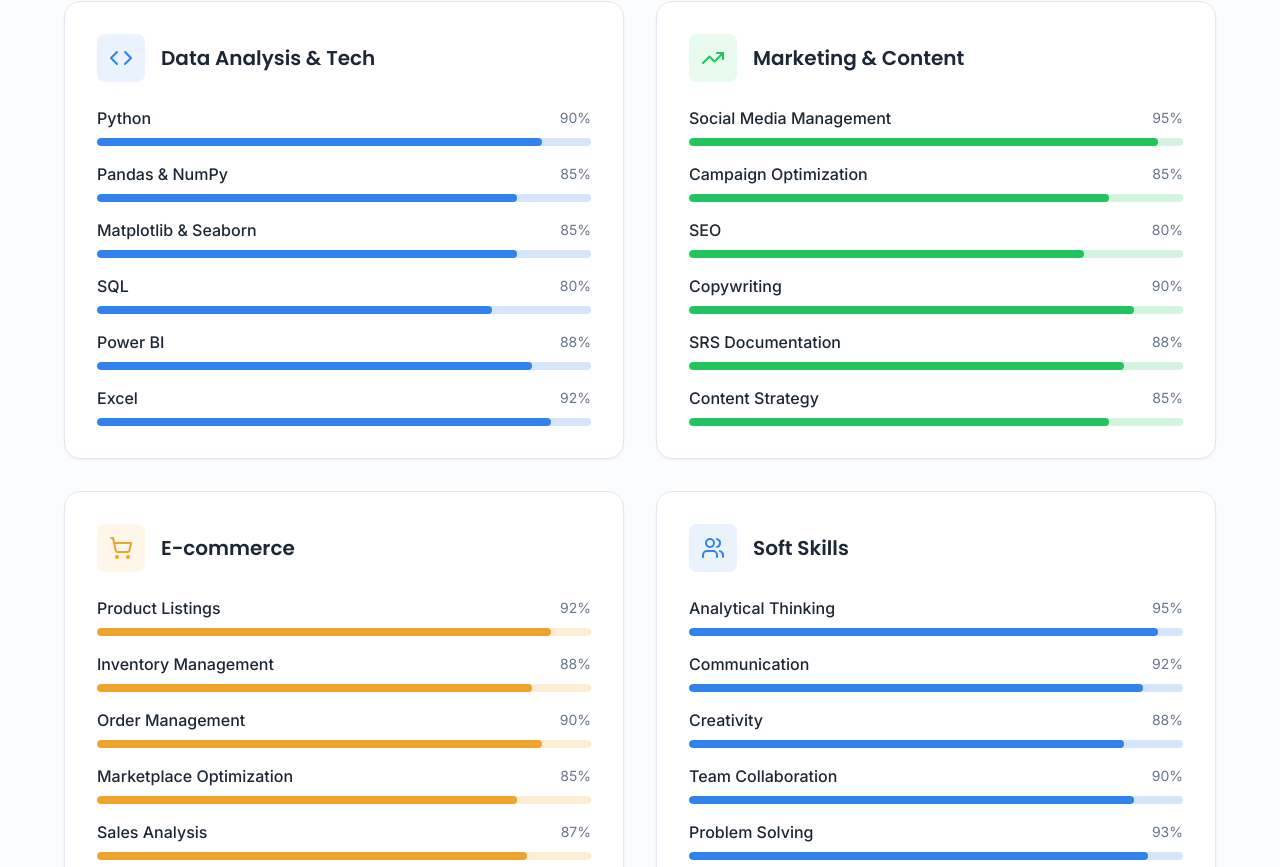
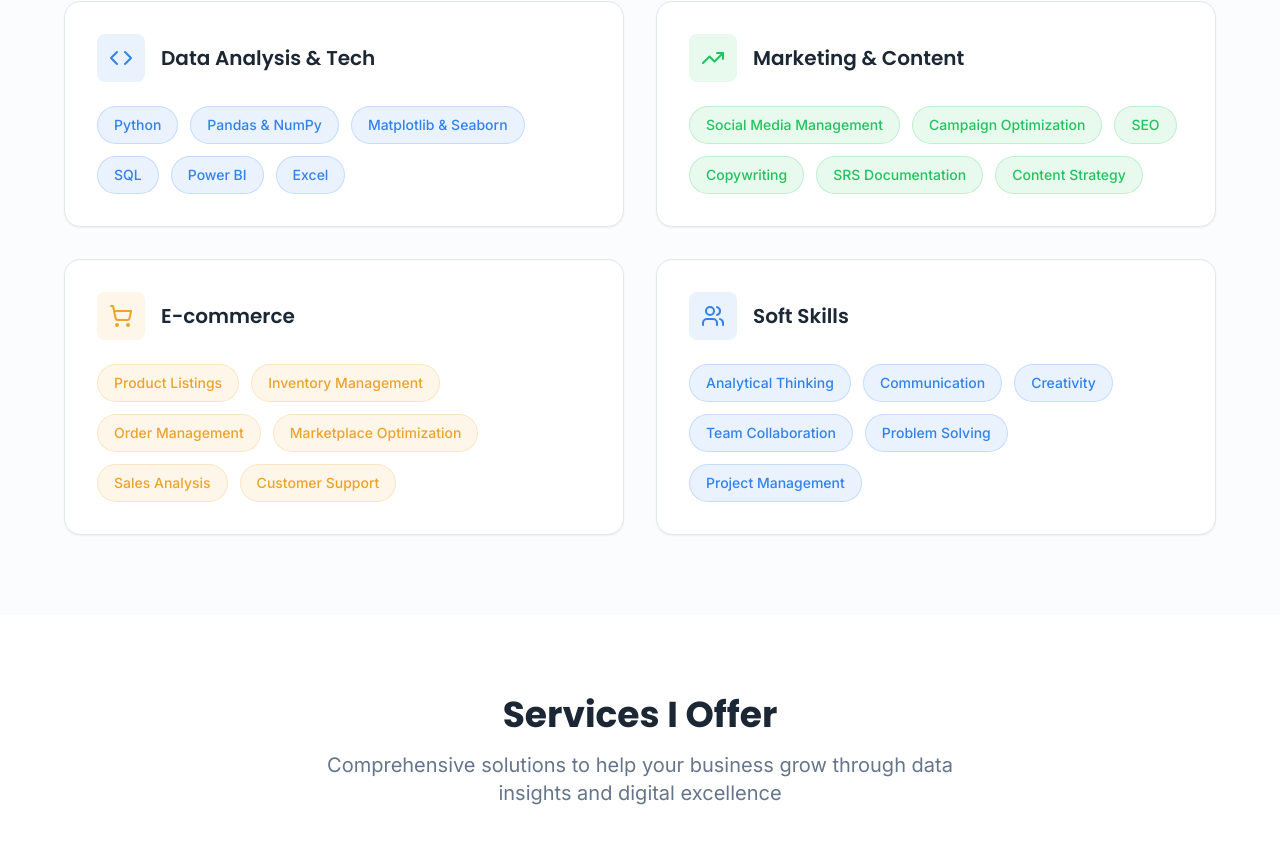
Before and after one commit to IsmailDadKhan/ismaildadkhan-b1e0ff75, a React (Vite) app: page / in a window 1280 px wide. Shown: the part 1893-2760 px from the top of the page. Built offline with nearby package versions, Linux system fonts and the light colour scheme; the HTML template or start-up script is replaced by a standard one.

Commit message:
Refactor: Redesign skills section

```diff
--- a/src/components/Skills.tsx
+++ b/src/components/Skills.tsx
@@ -7,12 +7,12 @@ const Skills = () => {
       icon: Code,
       color: "primary",
       skills: [
-        { name: "Python", level: 90 },
-        { name: "Pandas & NumPy", level: 85 },
-        { name: "Matplotlib & Seaborn", level: 85 },
-        { name: "SQL", level: 80 },
-        { name: "Power BI", level: 88 },
-        { name: "Excel", level: 92 },
+        "Python",
+        "Pandas & NumPy",
+        "Matplotlib & Seaborn",
+        "SQL",
+        "Power BI",
+        "Excel"
       ]
     },
     {
@@ -20,12 +20,12 @@ const Skills = () => {
       icon: TrendingUp,
       color: "success",
       skills: [
-        { name: "Social Media Management", level: 95 },
-        { name: "Campaign Optimization", level: 85 },
-        { name: "SEO", level: 80 },
-        { name: "Copywriting", level: 90 },
-        { name: "SRS Documentation", level: 88 },
-        { name: "Content Strategy", level: 85 },
+        "Social Media Management",
+        "Campaign Optimization",
+        "SEO",
+        "Copywriting",
+        "SRS Documentation",
+        "Content Strategy"
       ]
     },
     {
@@ -33,12 +33,12 @@ const Skills = () => {
       icon: ShoppingCart,
       color: "accent",
       skills: [
-        { name: "Product Listings", level: 92 },
-        { name: "Inventory Management", level: 88 },
-        { name: "Order Management", level: 90 },
-        { name: "Marketplace Optimization", level: 85 },
-        { name: "Sales Analysis", level: 87 },
-        { name: "Customer Support", level: 90 },
+        "Product Listings",
+        "Inventory Management",
+        "Order Management",
+        "Marketplace Optimization",
+        "Sales Analysis",
+        "Customer Support"
       ]
     },
     {
@@ -46,12 +46,12 @@ const Skills = () => {
       icon: Users,
       color: "primary",
       skills: [
-        { name: "Analytical Thinking", level: 95 },
-        { name: "Communication", level: 92 },
-        { name: "Creativity", level: 88 },
-        { name: "Team Collaboration", level: 90 },
-        { name: "Problem Solving", level: 93 },
-        { name: "Project Management", level: 85 },
+        "Analytical Thinking",
+        "Communication",
+        "Creativity",
+        "Team Collaboration",
+        "Problem Solving",
+        "Project Management"
       ]
     }
   ];
@@ -62,29 +62,29 @@ const Skills = () => {
         return {
           bg: 'bg-primary/10',
           text: 'text-primary',
-          progressBg: 'bg-primary/20',
-          progressFill: 'bg-primary'
+          border: 'border-primary/20',
+          badge: 'bg-primary/10 text-primary border-primary/20'
         };
       case 'success':
         return {
           bg: 'bg-success/10',
           text: 'text-success',
-          progressBg: 'bg-success/20',
-          progressFill: 'bg-success'
+          border: 'border-success/20',
+          badge: 'bg-success/10 text-success border-success/20'
         };
       case 'accent':
         return {
           bg: 'bg-accent/10',
           text: 'text-accent',
-          progressBg: 'bg-accent/20',
-          progressFill: 'bg-accent'
+          border: 'border-accent/20',
+          badge: 'bg-accent/10 text-accent border-accent/20'
         };
       default:
         return {
           bg: 'bg-primary/10',
           text: 'text-primary',
-          progressBg: 'bg-primary/20',
-          progressFill: 'bg-primary'
+          border: 'border-primary/20',
+          badge: 'bg-primary/10 text-primary border-primary/20'
         };
     }
   };
@@ -121,21 +121,15 @@ const Skills = () => {
                     </h3>
                   </div>
 
-                  {/* Skills List */}
-                  <div className="space-y-4">
+                  {/* Skills Grid */}
+                  <div className="flex flex-wrap gap-3">
                     {category.skills.map((skill, skillIndex) => (
-                      <div key={skillIndex} className="space-y-2">
-                        <div className="flex justify-between items-center">
-                          <span className="text-foreground font-medium">{skill.name}</span>
-                          <span className="text-sm text-muted-foreground">{skill.level}%</span>
-                        </div>
-                        <div className={`w-full h-2 ${colors.progressBg} rounded-full overflow-hidden`}>
-                          <div
-                            className={`h-full ${colors.progressFill} rounded-full transition-all duration-1000 ease-out`}
-                            style={{ width: `${skill.level}%` }}
-                          ></div>
-                        </div>
-                      </div>
+                      <span
+                        key={skillIndex}
+                        className={`px-4 py-2 rounded-full text-sm font-medium border transition-all hover:scale-105 ${colors.badge}`}
+                      >
+                        {skill}
+                      </span>
                     ))}
                   </div>
                 </div>
```
